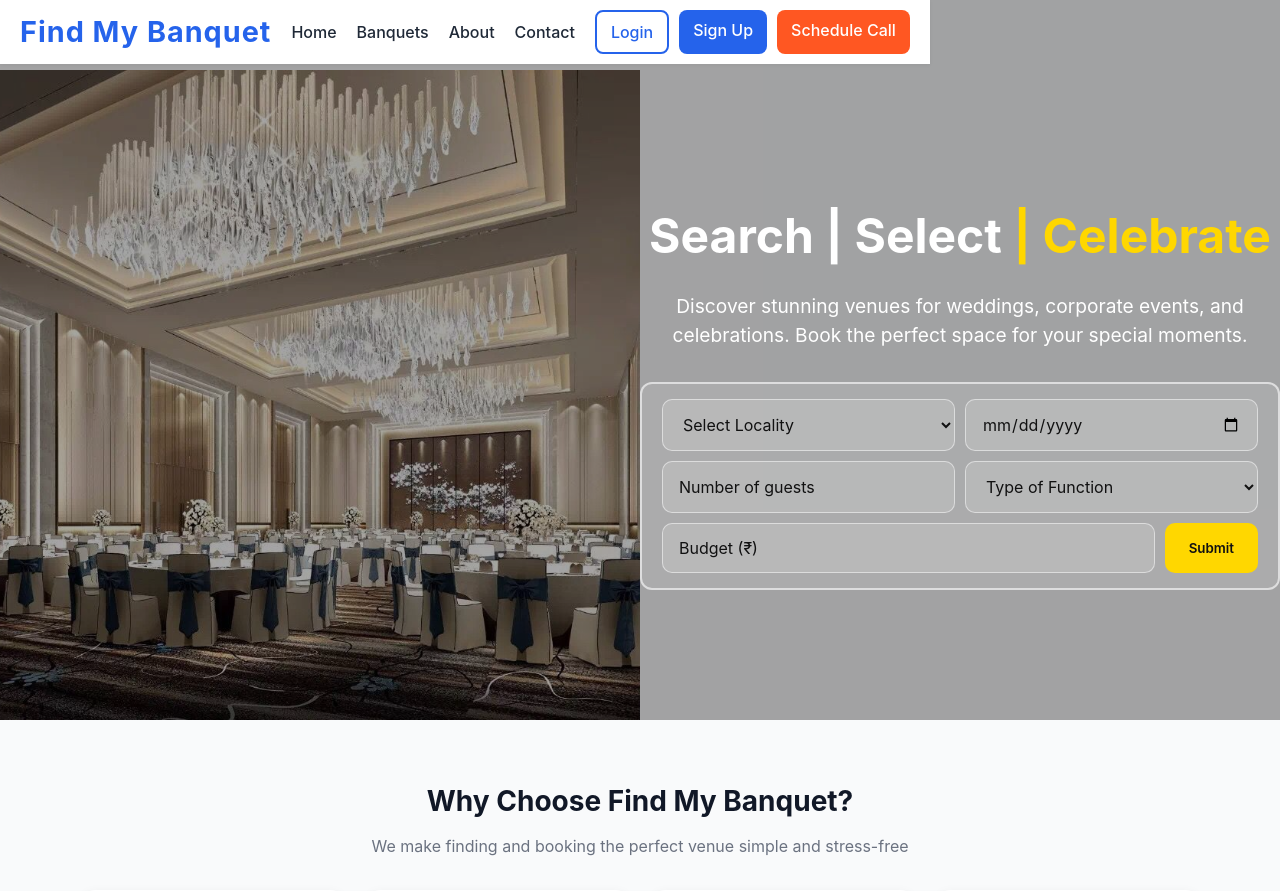
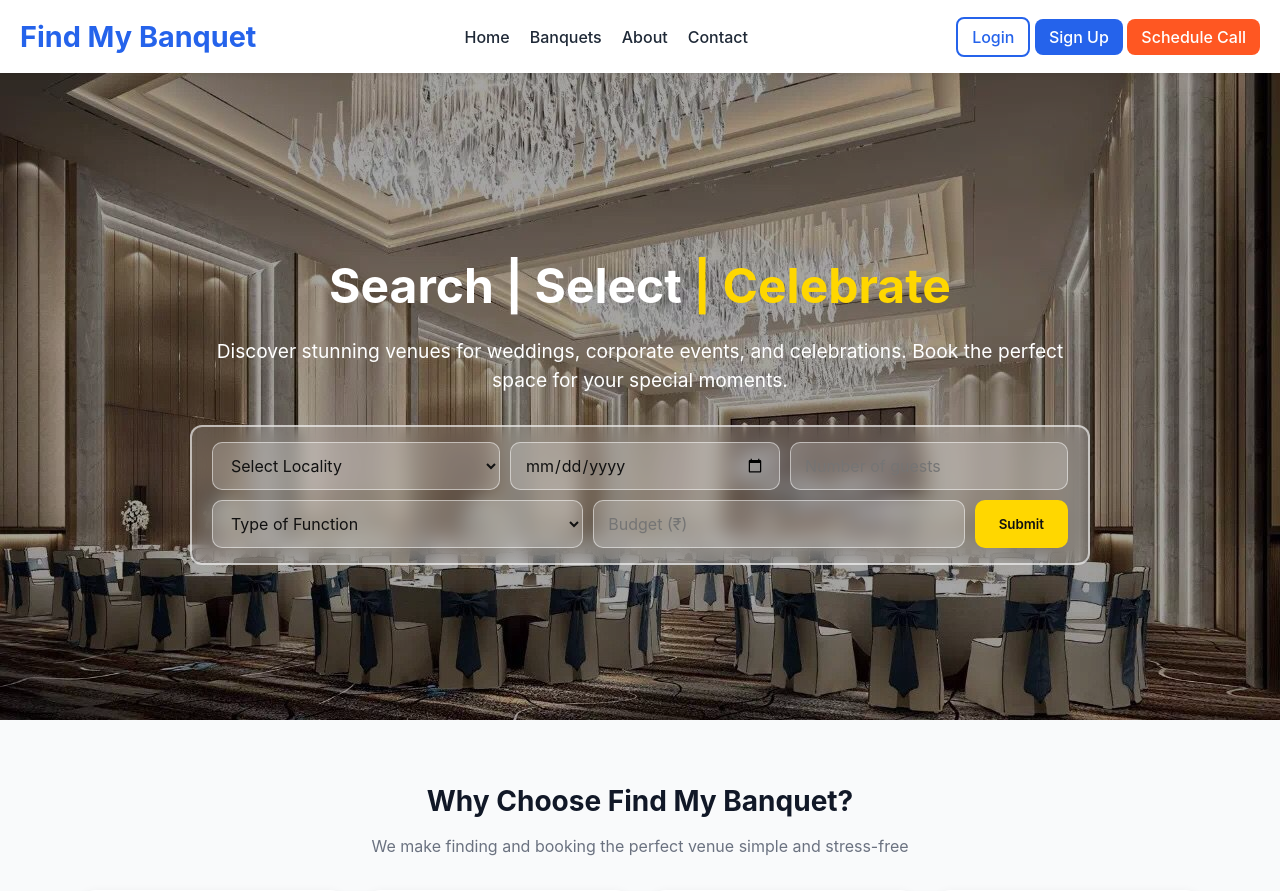
Before and after one commit to SAKSHAM-1209/find_my_banquet, a Django app: page / in a window 1280 px wide. Shown: the top 891 px of the page. Run offline with Django 5.2, Linux system fonts and the light colour scheme; data that the repository does not hold is empty.

Commit message:
Update settings.py, landing.css and landing.html

```diff
--- a/static/css/landing.css
+++ b/static/css/landing.css
@@ -1,4 +1,4 @@
-/* ========== RESET ========== */
+/* ===== GLOBAL RESET ===== */
 * {
   margin: 0;
   padding: 0;
@@ -13,21 +13,22 @@ body {
   scroll-behavior: smooth;
 }
 
-/* ========== HEADER ========== */
+/* ===== HEADER ===== */
 .header {
   background: #fff;
-  padding: 10px 20px;
-  position: fixed; /* Desktop sticky */
+  padding: 15px 20px;
+  position: fixed;
   top: 0;
+  width: 100%;
   z-index: 1000;
-  box-shadow: 0 1px 4px rgba(0,0,0,0.05);
+  box-shadow: 0 1px 6px rgba(0,0,0,0.1);
   transition: all 0.3s ease;
 }
 
 .header-inner {
   display: flex;
+  justify-content: space-between;
   align-items: center;
-  justify-content: space-between;
   gap: 20px;
 }
 
@@ -35,13 +36,11 @@ body {
   font-size: 1.8rem;
   font-weight: 700;
   color: #2563eb;
-  letter-spacing: 1px;
 }
 
 .nav {
   display: flex;
   gap: 20px;
-  flex-wrap: nowrap;
 }
 
 .nav a {
@@ -55,20 +54,14 @@ body {
   color: #2563eb;
 }
 
-.auth-btns {
-  display: flex;
-  gap: 10px;
-}
-
 .auth-btns a {
   padding: 8px 14px;
   border-radius: 8px;
+  font-weight: 500;
   text-decoration: none;
-  font-weight: 500;
-  transition: 0.3s;
+  transition: all 0.3s ease;
 }
 
-/* Login, Signup, Schedule Call Styles */
 .auth-btns a.login {
   border: 2px solid #2563eb;
   color: #2563eb;
@@ -134,35 +127,33 @@ body {
 }
 
 /* ========== HERO SLIDER ======== */
+/* ===== HERO SECTION ===== */
 .hero-slider {
-    position: relative;
-    height: 90vh;
-    overflow: hidden;
-    display: flex;
-    align-items: center;
-    justify-content: center;
-    padding-top: 70px; /* agar header height 70px hai */
-    box-sizing: border-box;
+  position: relative;
+  height: 90vh;
+  display: flex;
+  align-items: center;
+  justify-content: center;
+  padding-top: 80px; /* header height */
+  overflow: hidden;
 }
 
-
 .hero-slider .slider {
-  position: relative; /* absolute nahi */
+  position: absolute;
+  top: 0; left: 0;
   width: 100%;
   height: 100%;
-  z-index: 1; /* header ke neeche */
 }
 
 .hero-slider .slide {
   position: absolute;
+  top: 0; left: 0;
   width: 100%;
   height: 100%;
   opacity: 0;
-  transition: opacity 1.5s ease-in-out;
-}
-
-.hero-slider .slide.active {
-  opacity: 1;
+  z-index: 0;
+  transition: opacity 1s ease;
+  object-fit: cover;
 }
 
 .hero-slider .slide img {
@@ -171,128 +162,125 @@ body {
   object-fit: cover;
 }
 
-
 .hero-slider .slide.active {
   opacity: 1;
+  z-index: 1;
 }
 
 .hero-slider .hero-overlay {
   position: absolute;
-  top: 0;
-  left: 0;
+  top: 0; left: 0;
   width: 100%;
   height: 100%;
-  background: rgba(0, 0, 0, 0.35);
+  background: rgba(0,0,0,0.35);
   z-index: 1;
 }
 
-.hero-slider .hero-content {
+/* ===== HERO CONTENT ===== */
+.hero-content {
   position: relative;
   z-index: 2;
+  text-align: center;
   color: #fff;
-  text-align: center;
-  width: 100%;
-  max-width: 800px;
+  max-width: 900px;
   margin: 0 auto;
-  animation: fadeInUp 1.2s ease forwards;
-  opacity: 0;
 }
 
-.hero-slider .hero-content h1 {
+.hero-content h1 {
   font-size: 3rem;
-  margin-bottom: 20px;
+  margin: 15px 0;
 }
 
-.hero-slider .hero-content h1 span {
+.hero-content h1 span {
   color: #FFD700;
 }
 
-.hero-slider .hero-content p {
+.hero-content p {
   font-size: 1.2rem;
-  margin-bottom: 2rem;
+  margin-bottom: 30px;
 }
 
-.hero-slider .search-form-wrapper {
+/* ===== GRADIENT NAMASTE TEXT ===== */
+.hero-gradient-text {
+  font-size: 2.5rem;
+  font-weight: 800;
+  text-transform: uppercase;
+  background: linear-gradient(90deg, #ff416c, #ff4b2b, #f9d423, #1dd1a1, #1e90ff, #ff416c);
+  background-size: 400% 400%;
+  -webkit-background-clip: text;
+  -webkit-text-fill-color: transparent;
+  animation: gradientMove 6s ease infinite, fadeIn 2s ease-in-out;
+  margin-bottom: 15px;
+}
+
+@keyframes gradientMove {
+  0% { background-position: 0% 50%; }
+  50% { background-position: 100% 50%; }
+  100% { background-position: 0% 50%; }
+}
+
+@keyframes fadeIn {
+  from { opacity: 0; transform: translateY(-15px); }
+  to { opacity: 1; transform: translateY(0); }
+}
+
+/* ===== SEARCH FORM ===== */
+.search-form-wrapper {
   display: flex;
   justify-content: center;
-  width: 100%;
   margin-top: 20px;
 }
 
-.hero-slider .search-form {
+.search-form {
   display: flex;
   flex-wrap: wrap;
   gap: 10px;
   padding: 15px 20px;
-  border: 2px solid rgba(255, 255, 255, 0.6);
   border-radius: 12px;
-  background: rgba(255, 255, 255, 0.1);
-  backdrop-filter: blur(12px);
+  background: rgba(255,255,255,0.15);
+  backdrop-filter: blur(10px);
+  border: 2px solid rgba(255,255,255,0.6);
   max-width: 900px;
   width: 100%;
   justify-content: space-between;
 }
 
-.hero-slider .search-form input,
-.hero-slider .search-form select {
+.search-form input,
+.search-form select {
   flex: 1 1 150px;
-  padding: 14px 16px;
+  padding: 12px 14px;
   border-radius: 10px;
-  border: 1px solid rgba(255, 255, 255, 0.5);
-  background: rgba(255, 255, 255, 0.15);
+  border: 1px solid rgba(255,255,255,0.5);
+  background: rgba(255,255,255,0.2);
   color: #111;
   font-size: 1rem;
-  transition: all 0.3s ease;
 }
 
-.hero-slider .search-form input::placeholder,
-.hero-slider .search-form select option {
-  color: #111;
-}
-
-.hero-slider .search-form input:focus,
-.hero-slider .search-form select:focus {
-  border-color: #FFD700;
-  background: rgba(255, 255, 255, 0.25);
-  outline: none;
-}
-
-.hero-slider .search-form button.search-btn {
+.search-btn {
   padding: 12px 24px;
   border-radius: 10px;
   border: none;
   background: #FFD700;
   color: #111;
+  font-weight: 600;
   cursor: pointer;
-  font-weight: 600;
   transition: all 0.3s ease;
 }
 
-.hero-slider .search-form button.search-btn:hover {
+.search-btn:hover {
   background: #fff;
   color: #2563eb;
-  border: 1px solid black;
+  border: 1px solid #000;
 }
 
-/* Hero Responsiveness */
+/* ===== RESPONSIVE ===== */
 @media (max-width: 768px) {
-  .hero-slider {
-    height: auto;
-    padding: 60px 10px;
-  }
-  .hero-slider .hero-content h1 {
-    font-size: 1.8rem;
-  }
-  .hero-slider .hero-content p {
-    font-size: 1rem;
-  }
-  .hero-slider .search-form input,
-  .hero-slider .search-form select,
-  .hero-slider .search-form button {
-    flex: 1 1 100%;
-    font-size: 0.9rem;
-  }
+  .hero-content h1 { font-size: 1.8rem; }
+  .hero-content p { font-size: 1rem; }
+  .search-form input, .search-form select, .search-form button { flex: 1 1 100%; font-size: 0.9rem; }
+  .hero-slider { height: auto; padding: 60px 10px; }
 }
+
 
 @keyframes fadeInUp {
   0% { opacity: 0; transform: translateY(20px); }
--- a/templates/landing.html
+++ b/templates/landing.html
@@ -98,17 +100,11 @@
           {% endfor %}
         </select>
 
-    <!-- Date -->
-    <input type="date" name="date" class="input-date" placeholder="Select a date"
-           value="{{ request.GET.date }}">
+        <input type="date" name="date" class="input-date" value="{{ request.GET.date }}" required>
+        <input type="number" name="guests" class="input-guests" placeholder="Number of guests" value="{{ request.GET.guests }}" required>
 
-    <!-- Number of Guests -->
-    <input type="number" name="guests" placeholder="Number of guests" class="input-guests"
-           value="{{ request.GET.guests }}">
-
-    <!-- Type of Function -->
-    <select name="function_type">
-      <option value disabled selected>Type of Function</option>
+        <select name="function_type" required>
+          <option value="" disabled selected>Type of Function</option>
           <option value="marriage" {% if request.GET.function_type == 'marriage' %}selected{% endif %}>Marriage</option>
           <option value="engagement" {% if request.GET.function_type == 'engagement' %}selected{% endif %}>Engagement</option>
           <option value="birthday" {% if request.GET.function_type == 'birthday' %}selected{% endif %}>Birthday Party</option>
```
Also changed, not shown: other parts of templates/landing.html (+7 -24 lines), Banquet/settings.py (+19 -10 lines). Lines whose indentation alone changed are shown as unchanged.
